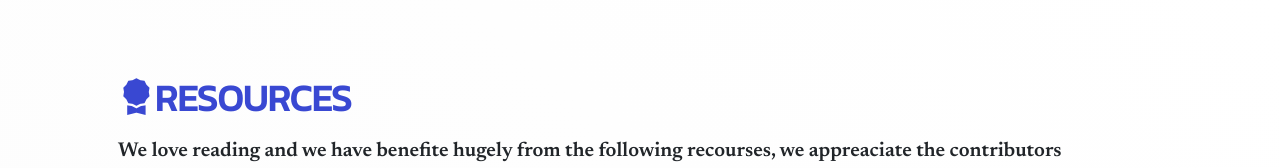
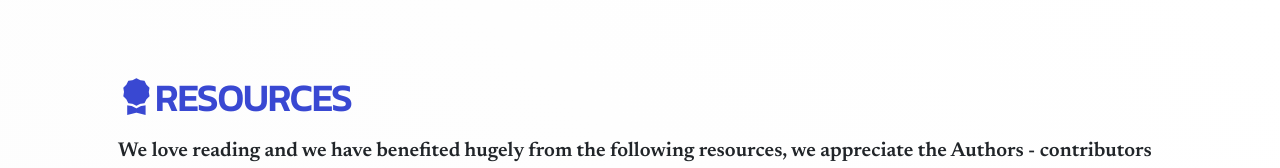
Before and after one commit to geedevsnairobi/GEENairobi, a plain HTML site: page index.html in a window 1280 px wide. Shown: the part 1560-1728 px from the top of the page. Drawn offline with nearby package versions, Linux system fonts and the light colour scheme; no server answers; a small style sheet from the web is missing.

Commit message:
addsources

```diff
--- a/index.html
+++ b/index.html
@@ -129,7 +129,7 @@
             <header>
                 <h2 id="awards-subtitle"><i class="bi bi-award-fill"></i>RESOURCES </h2>
             </header>
-            <h5>We love reading and we have benefite hugely from the following recourses, we appreaciate the contributors</h5>
+            <h5>We love reading and we have benefited hugely from the following resources, we appreciate the Authors - contributors</h5>
             <div class="row">
                 <div class="col-lg-4">
                     <div class="image-column">
```
